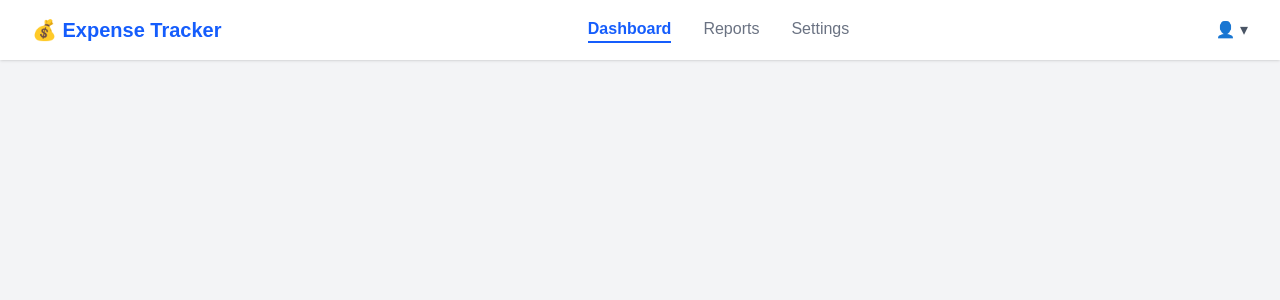
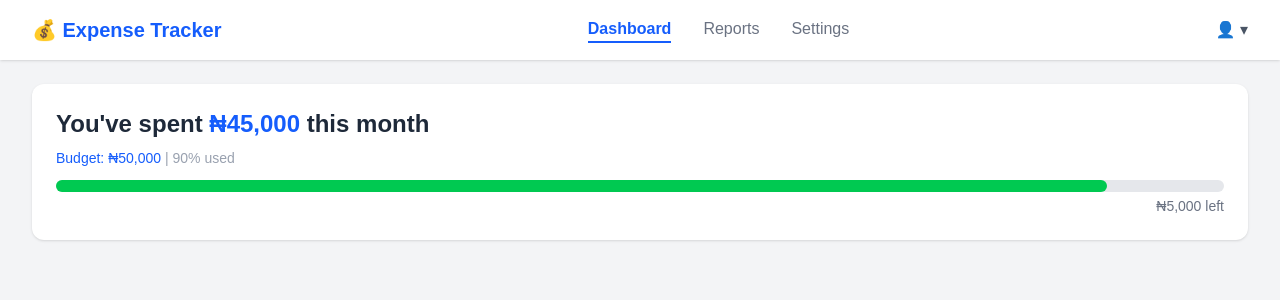
Before and after one commit to fanjorin/grp3-expense-tracker, a Next.js app in the folder frontend/: page / in a window 1280 px wide. Shown: the top 300 px of the page. Built offline with nearby package versions, Linux system fonts and the light colour scheme.

Commit message:
feat: add budget banner component

```diff
--- /dev/null
+++ b/frontend/app/components/BudgetBanner.jsx
@@ -0,0 +1,38 @@
+export default function BudgetBanner() {
+  const totalBudget = 50000;
+  const amountSpent = 45000;
+  const amountLeft = totalBudget - amountSpent;
+  const percentageUsed = (amountSpent / totalBudget) * 100;
+
+  return (
+    <div className="mx-8 mt-6 bg-white rounded-xl p-6 shadow-sm">
+
+      {/* Top Text */}
+      <p className="text-2xl font-semibold text-gray-800">
+        You've spent{" "}
+        <span className="text-blue-600 font-bold">₦{amountSpent.toLocaleString()}</span>{" "}
+        this month
+      </p>
+
+      {/* Budget Info */}
+      <p className="text-sm text-blue-600 mt-2">
+        Budget: ₦{totalBudget.toLocaleString()}{" "}
+        <span className="text-gray-400">| {percentageUsed}% used</span>
+      </p>
+
+      {/* Progress Bar */}
+      <div className="w-full bg-gray-200 rounded-full h-3 mt-3">
+        <div
+          className="bg-green-500 h-3 rounded-full"
+          style={{ width: `${percentageUsed}%` }}
+        ></div>
+      </div>
+
+      {/* Amount Left */}
+      <p className="text-right text-sm text-gray-500 mt-1">
+        ₦{amountLeft.toLocaleString()} left
+      </p>
+
+    </div>
+  );
+}
--- a/frontend/app/page.js
+++ b/frontend/app/page.js
@@ -1,9 +1,11 @@
 import Navbar from "./components/Navbar";
+import BudgetBanner from "./components/BudgetBanner";
 
 export default function Home() {
   return (
     <main className="min-h-screen bg-gray-100">
       <Navbar />
+      <BudgetBanner />
     </main>
   );
 }
```
